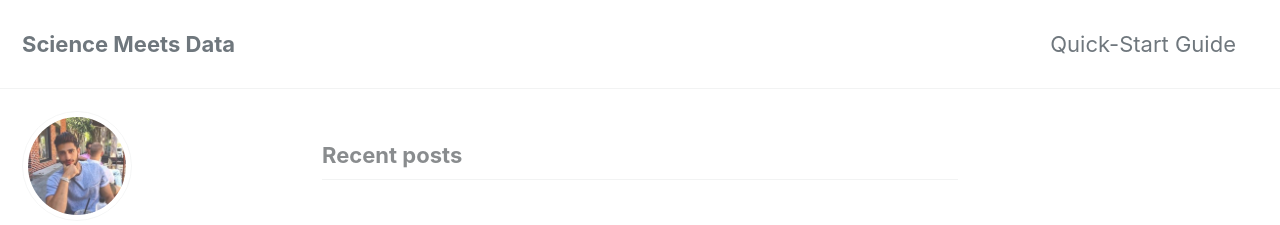
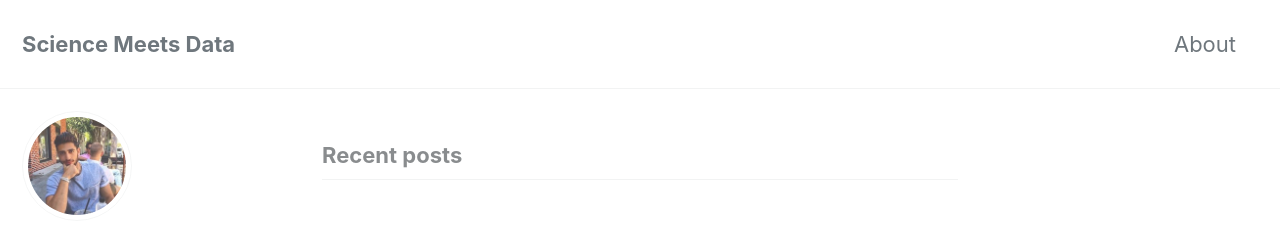
Before and after one commit to vasilis-stylianou/vasilis-stylianou.github.io, a Jekyll site: the page built from index.html, in a window 1280 px wide and 900 px high. Shown: the top 225 px of the window. Built offline with Jekyll 4.4.1, drawn with Linux system fonts in a browser that asks for light colours; cached includes are drawn as plain includes; nearby versions of some CDN libraries; the list of posts is cut into pages by our own code.

Commit message:
Update navigation.yml

```diff
--- a/_data/navigation.yml
+++ b/_data/navigation.yml
@@ -1,7 +1,8 @@
 # main links
 main:
-  - title: "Quick-Start Guide"
-    url: https://mmistakes.github.io/minimal-mistakes/docs/quick-start-guide/
+  - title: "About"
+    url: /about/
+
   # - title: "About"
   #   url: https://mmistakes.github.io/minimal-mistakes/about/
   # - title: "Sample Posts"
```
